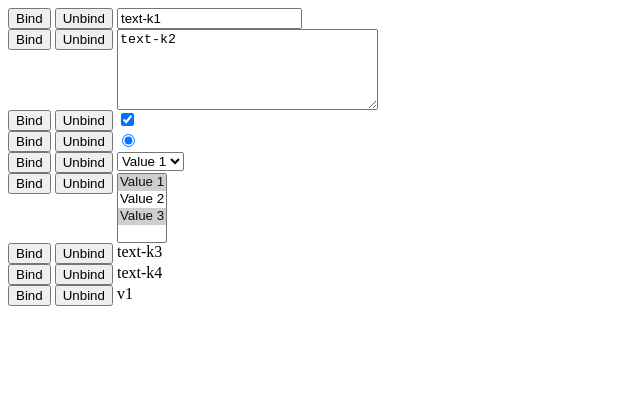
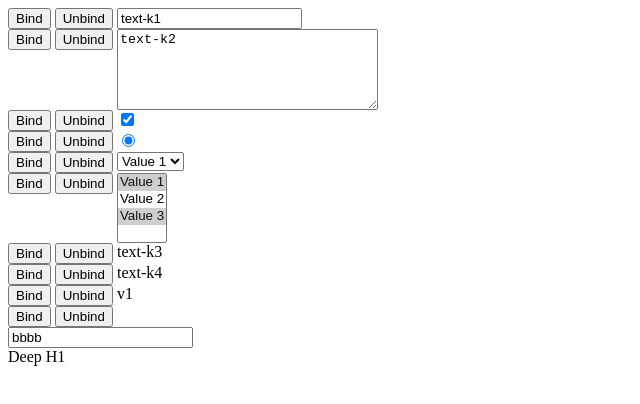
Before and after one commit to grnadav/databind, a plain HTML site: page index.html in a window 1280 px wide. Shown: the whole page, without its empty margins (0-640 px from the left). Drawn offline with Linux system fonts and the light colour scheme.

Commit message:
enable deep binding, incl demo part

```diff
--- a/DataBind.js
+++ b/DataBind.js
@@ -239,6 +239,7 @@ DataBind = (function () {
 
         // extract model's key to watch from el's data-key
         var key = getDatasetKey(el);
+        if (!key) return {};
         // make sure the key is defined in the model
         var isKeyExists = keyExists(model, key);
         var deepModel = getModelDeepKey(model, key);
@@ -271,21 +272,45 @@ DataBind = (function () {
     function bind(el, model, cfg) {
         if (!el || !model) return;
         cfg = getBindUnbindConfigDefaults(cfg);
-        // TODO if cfg.children traverse el's tree and bind all children that have the key
+
         bindSingleEl(el, model, {
             dom: cfg.dom,
             model: cfg.model
         });
+
+        // if cfg.children traverse el's tree and bind all children that have the key
+        var children, i;
+        if (cfg.children) {
+            children = el.getElementsByTagName('*');
+            for (i=0; i<children.length; i++) {
+                bindSingleEl(children[i], model, {
+                    dom: cfg.dom,
+                    model: cfg.model
+                });
+            }
+        }
     }
 
     function unbind(el, model, cfg) {
         if (!el || !model) return;
         cfg = getBindUnbindConfigDefaults(cfg);
-        // TODO if cfg.children traverse el's tree and unbind all children that have the key
+
         unbindSingleEl(el, model, {
             dom: cfg.dom,
             model: cfg.model
         });
+
+        // if cfg.children traverse el's tree and unbind all children that have the key
+        var children, i;
+        if (cfg.children) {
+            children = el.getElementsByTagName('*');
+            for (i=0; i<children.length; i++) {
+                unbindSingleEl(children[i], model, {
+                    dom: cfg.dom,
+                    model: cfg.model
+                });
+            }
+        }
     }
 
     return {
--- a/demo.js
+++ b/demo.js
@@ -1,7 +1,7 @@
 Demo = (function () {
 
     function init() {
-        var ids = [ 'in-text', 'textarea', 'in-checkbox', 'in-radio', 'select', 'select-mul', 'div1', 'span1', 'span2' ];
+        var ids = [ 'in-text', 'textarea', 'in-checkbox', 'in-radio', 'select', 'select-mul', 'div1', 'span1', 'span2', 'has-children' ];
         var i;
 
         for (i = 0; i < ids.length; i++) {
@@ -22,6 +22,10 @@ Demo = (function () {
         k8: 'text-k4',
         k9: {
             k91: 'v1'
+        },
+        k10: {
+            k101: 'bbbb',
+            k102: 'Deep H1'
         }
     };
 
--- a/index.html
+++ b/index.html
@@ -37,7 +37,7 @@
         <input      data-key="k4" id="in-radio" type="radio"/>
     </div>
 
-    <div>
+    <div id="ddd">
         <input type="button" onclick="Demo.bind('select');" value="Bind"/>
         <input type="button" onclick="Demo.unbind('select');" value="Unbind"/>
         <select     data-key="k5" id="select" name="select">
@@ -74,5 +74,19 @@
         <input type="button" onclick="Demo.unbind('span2');" value="Unbind"/>
         <span       data-key="k9.k91" id="span2">ss2</span>
     </div>
+
+    <div>
+        <input type="button" onclick="Demo.bind('has-children');" value="Bind"/>
+        <input type="button" onclick="Demo.unbind('has-children');" value="Unbind"/>
+        <div id="has-children">
+            <input      data-key="k10.k101" type="text" />
+            <div>
+                <span>
+                    <h data-key="k10.k102">Deep H</h>
+                </span>
+            </div>
+        </div>
+
+    </div>
 </body>
 </html>
```
